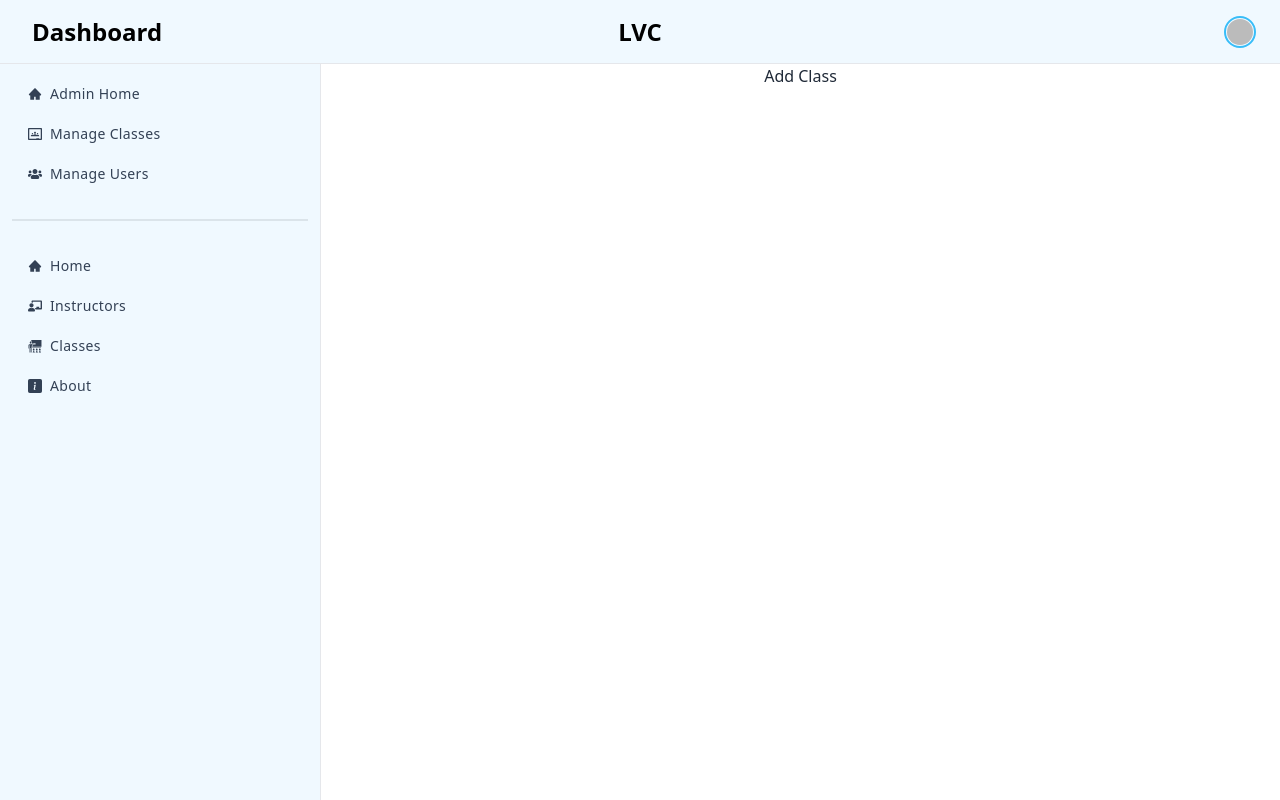
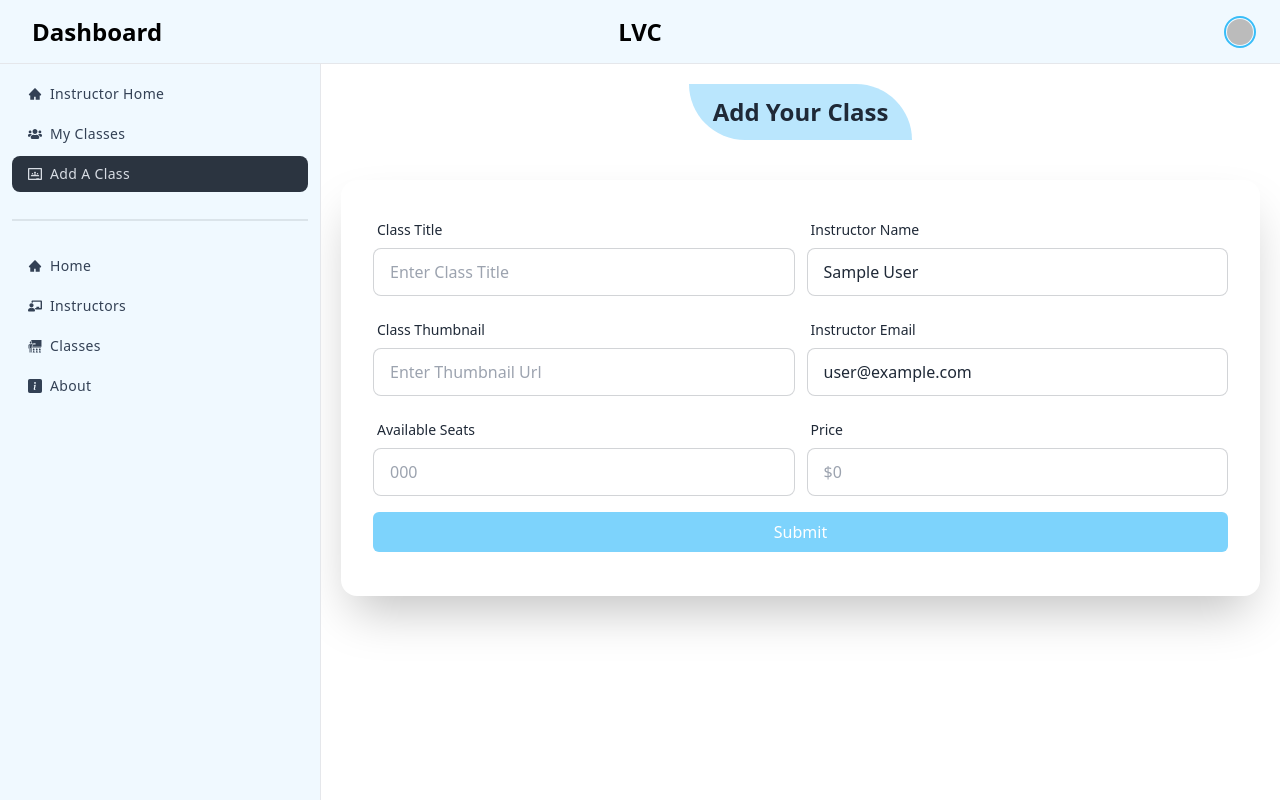
Before and after one commit to ApurbaHasanJ/LinguaViva-Camp, a React (Vite) app: page /dashboard/add-class in a window 1280 px wide. Shown: the top 800 px of the page. Built offline with nearby package versions, Linux system fonts and the light colour scheme; no server answers; sample sign-in values are in the browser's storage.

Commit message:
instuctor can add classes

```diff
--- a/src/Layouts/Dashboard/Dashboard.jsx
+++ b/src/Layouts/Dashboard/Dashboard.jsx
@@ -15,8 +15,8 @@ import Footer from "../../Pages/Shared/Footer/Footer";
 const Dashboard = () => {
   const navigate = useNavigate();
   // TODO: Load data from the server to have dynamic isAdmin based on Data
-  const isAdmin = true;
-  const isInstructor = false;
+  const isAdmin = false;
+  const isInstructor = true;
   // const isStudent = true;
 
   // const location = useLocation();
@@ -112,7 +112,7 @@ const Dashboard = () => {
             <HiChevronDoubleRight className="text-2xl " />
           </label>
           {/* Page content here */}
-          <div className="min-h-[100vh]">
+          <div className="min-h-[100vh] w-full">
             <Outlet />
           </div>
           <Footer />
--- a/src/Pages/Dashboard/AddAClass/AddClass.jsx
+++ b/src/Pages/Dashboard/AddAClass/AddClass.jsx
@@ -1,12 +1,196 @@
+import { useContext } from "react";
 import { Helmet } from "react-helmet";
+import { useForm } from "react-hook-form";
+import { AuthContext } from "../../../Providers/AuthProvider";
+import axios from "axios";
 
 const AddClass = () => {
+  const { user } = useContext(AuthContext);
+  const {
+    register,
+    handleSubmit,
+    formState: { errors },
+  } = useForm();
+
+  const onSubmit = async (data) => {
+    try {
+      const userToken = await getAuthToken(user);
+      const config = {
+        headers: {
+          Authorization: `Bearer ${userToken}`,
+        },
+      };
+      const response = await axios.post(
+        "http://localhost:5000/classes",
+        data,
+        config
+      );
+      console.log(response.data);
+    } catch (error) {
+      console.error("Error adding class:", error);
+    }
+  };
+
+  const getAuthToken = async (user) => {
+    try {
+      const response = await axios.post("http://localhost:5000/jwt", user);
+      const { userToken } = response.data;
+      return userToken;
+    } catch (error) {
+      console.error("Error in getting authentication token:", error);
+      throw error;
+    }
+  };
+
   return (
     <>
       <Helmet>
         <title>Add Class | LVC</title>
       </Helmet>
-      <div>Add Class</div>
+      <div className="flex justify-center">
+        <h2 className="text-center my-5 font-semibold text-2xl bg-sky-200 p-3 px-6 rounded-tr-full rounded-bl-full inline-block ">
+          Add Your Class
+        </h2>
+      </div>
+      <div className="card  pb-10 m-5  flex-shrink-0  shadow-2xl bg-base-100 mb-16">
+        <form
+          className="card-body w-full  pb-1"
+          onSubmit={handleSubmit(onSubmit)}
+        >
+          <div className="grid grid-cols-2 gap-3">
+            {/* Class Title */}
+            <div className="form-control mb-2">
+              <label className="label">
+                <span className="label-text font-medium">Class Title</span>
+              </label>
+              <input
+                {...register("clsTitle", {
+                  required: "Class title is required",
+                })}
+                type="text"
+                placeholder="Enter Class Title"
+                className="input input-bordered"
+              />
+              {errors.clsTitle && (
+                <span className="text-red-600 text-xs">
+                  {errors.clsTitle.message}
+                </span>
+              )}
+            </div>
+            {/* Instructor Name */}
+            <div className="form-control mb-2">
+              <label className="label">
+                <span className="label-text font-medium">Instructor Name</span>
+              </label>
+              <input
+                {...register("instructorName", {
+                  required: "Instructor Name is required",
+                })}
+                type="text"
+                readOnly
+                value={user?.displayName}
+                className="input input-bordered"
+              />
+              {errors.instructorName && (
+                <span className="text-red-600 text-xs">
+                  {errors.instructorName.message}
+                </span>
+              )}
+            </div>
+          </div>
+          <div className="grid grid-cols-2 gap-3">
+            {/* Class Thumbnail */}
+            <div className="form-control mb-2">
+              <label className="label">
+                <span className="label-text font-medium">Class Thumbnail</span>
+              </label>
+              <input
+                {...register("thumbnailUrl", {
+                  required: "Thumbnail is required",
+                })}
+                type="text"
+                placeholder="Enter Thumbnail Url"
+                className="input input-bordered"
+              />
+              {errors.thumbnailUrl && (
+                <span className="text-red-600 text-xs">
+                  {errors.thumbnailUrl.message}
+                </span>
+              )}
+            </div>
+            {/* Instructor Email */}
+            <div className="form-control mb-2">
+              <label className="label">
+                <span className="label-text font-medium">Instructor Email</span>
+              </label>
+              <input
+                {...register("instructorEmail", {
+                  required: "Email is required",
+                  pattern: {
+                    value: /^\S+@\S+$/i,
+                    message: "Invalid email address",
+                  },
+                })}
+                type="email"
+                readOnly
+                value={user?.email}
+                className="input input-bordered"
+              />
+              {errors.instructorEmail && (
+                <span className="text-red-600 text-xs ">
+                  {errors.instructorEmail.message}
+                </span>
+              )}
+            </div>
+          </div>
+          <div className="grid grid-cols-2 gap-3">
+            {/* available Seats */}
+            <div className="form-control mb-2">
+              <label className="label">
+                <span className="label-text font-medium">Available Seats</span>
+              </label>
+              <input
+                {...register("availableSeats", {
+                  required: "Seats is required",
+                })}
+                type="number"
+                placeholder="000"
+                className="input input-bordered"
+              />
+              {errors.availableSeats && (
+                <span className="text-red-600 text-xs">
+                  {errors.availableSeats.message}
+                </span>
+              )}
+            </div>
+            {/* price */}
+            <div className="form-control mb-2">
+              <label className="label">
+                <span className="label-text font-medium">Price</span>
+              </label>
+              <input
+                {...register("price", {
+                  required: "Price is required",
+                })}
+                type="number"
+                placeholder="$0"
+                className="input input-bordered"
+              />
+              {errors.price && (
+                <span className="text-red-600 text-xs">
+                  {errors.price.message}
+                </span>
+              )}
+            </div>
+          </div>
+
+          <input
+            type="submit"
+            className="bg-sky-300 w-full hover:bg-sky-400 hover:shadow-2xl p-2 rounded-md text-white"
+            value="Submit"
+          />
+        </form>
+      </div>
     </>
   );
 };
--- a/src/Pages/Dashboard/ManageClasses/ManageClasses.jsx
+++ b/src/Pages/Dashboard/ManageClasses/ManageClasses.jsx
@@ -1,19 +1,92 @@
-import { useQuery } from "@tanstack/react-query";
+import { useState } from "react";
+import { useMutation, useQuery, useQueryClient } from "@tanstack/react-query";
 import { Helmet } from "react-helmet";
 
+const ManageClasses = () => {
+  const queryClient = useQueryClient();
 
-const ManageClasses = () => {
-    const {data: classes= [], } = useQuery(['classes'], async()=>{
-        const res = await fetch('http://localhost:5000/users')
-        return res.json()
-    })
+  const { data: classes = [] } = useQuery(["classes"], async () => {
+    const res = await fetch("http://localhost:5000/classes");
+    return res.json();
+  });
+
+  const [feedback, setFeedback] = useState("");
+
+  const approveMutation = useMutation(async (id) => {
+    const res = await fetch(`http://localhost:5000/classes/${id}/approve`, {
+      method: "PATCH",
+    });
+    return res.json();
+  });
+
+  const denyMutation = useMutation(async (id) => {
+    const res = await fetch(`http://localhost:5000/classes/${id}/deny`, {
+      method: "PATCH",
+    });
+    return res.json();
+  });
+
+  const onSubmit = async (id) => {
+    const res = await fetch(`http://localhost:5000/classes/${id}/feedback`, {
+      method: "POST",
+      headers: {
+        "Content-Type": "application/json",
+      },
+      body: JSON.stringify({ feedback }),
+    });
+    if (res.ok) {
+      // Feedback submitted successfully
+      setFeedback("");
+      queryClient.invalidateQueries("classes");
+    } else {
+      // Error occurred while submitting feedback
+      console.error("Error submitting feedback:", res.statusText);
+    }
+  };
+
   return (
     <>
       <Helmet>
         <title>Manage Classes | LVC</title>
       </Helmet>
       <div>
-            {classes.length}
+        {classes.map((cls) => (
+          <div key={cls.id} className="class-card">
+            <img src={cls.thumbnailUrl} alt="Class Thumbnail" />
+            <h3>{cls.clsTitle}</h3>
+            <p>Instructor: {cls.instructorName}</p>
+            <p>Email: {cls.instructorEmail}</p>
+            <p>Available Seats: {cls.availableSeats}</p>
+            <p>Price: {cls.price}</p>
+            <p>Status: {cls.status}</p>
+            {cls.status === "pending" && (
+              <>
+                <button
+                  onClick={() => approveMutation.mutate(cls.id)}
+                  disabled={approveMutation.isLoading}
+                >
+                  Approve
+                </button>
+                <button
+                  onClick={() => denyMutation.mutate(cls.id)}
+                  disabled={denyMutation.isLoading}
+                >
+                  Deny
+                </button>
+              </>
+            )}
+            {cls.status !== "pending" && (
+              <div>
+                <p>Feedback:</p>
+                <textarea
+                  value={feedback}
+                  onChange={(e) => setFeedback(e.target.value)}
+                ></textarea>
+                <button onClick={() => onSubmit(cls.id)}>Submit Feedback</button>
+              </div>
+            )}
+          </div>
+        ))}
       </div>
     </>
   );
--- a/src/Pages/Login/Login.jsx
+++ b/src/Pages/Login/Login.jsx
@@ -111,7 +111,7 @@ const Login = () => {
                       message: "Invalid email address",
                     },
                   })}
-                  type="text"
+                  type="email"
                   placeholder="Your email"
                   className="input input-bordered"
                 />
--- a/src/Pages/Register/Register.jsx
+++ b/src/Pages/Register/Register.jsx
@@ -32,13 +32,17 @@ const Register = () => {
       userProfile(data.name, data.photoUrl);
       const loggedUser = res.user;
 
-      const saveUser = {name: data.name, email: data.email, img: data.photoUrl}
+      const saveUser = {
+        name: data.name,
+        email: data.email,
+        img: data.photoUrl,
+      };
       fetch("http://localhost:5000/users", {
-        method: 'POST',
-        headers:{
-          'content-type': 'application/json'
+        method: "POST",
+        headers: {
+          "content-type": "application/json",
         },
-        body: JSON.stringify(saveUser)
+        body: JSON.stringify(saveUser),
       })
         .then((res) => res.json())
         .then((data) => {
@@ -66,16 +70,19 @@ const Register = () => {
         const loggedUser = result.user;
         console.log(loggedUser);
 
-        const saveUser = {name: loggedUser.displayName, email: loggedUser.email, img: loggedUser.photoURL
-        }
+        const saveUser = {
+          name: loggedUser.displayName,
+          email: loggedUser.email,
+          img: loggedUser.photoURL,
+        };
         fetch("http://localhost:5000/users", {
-        method: 'POST',
-        headers:{
-          'content-type': 'application/json'
+          method: "POST",
+          headers: {
+            "content-type": "application/json",
           },
-        body: JSON.stringify(saveUser)
+          body: JSON.stringify(saveUser),
         })
-      .then(res => res.json())
+          .then((res) => res.json())
           .then(() => {
             navigate(path, { replace: true });
             Swal.fire({
@@ -84,8 +91,8 @@ const Register = () => {
               title: "Sign in Successfully",
               showConfirmButton: false,
               timer: 1500,
-          })
-      })
+            });
+          });
       })
       .catch((err) => {
         console.log(err.message);
@@ -162,7 +169,7 @@ const Register = () => {
                       message: "Invalid email address",
                     },
                   })}
-                  type="text"
+                  type="email"
                   placeholder="Your email"
                   className="input input-bordered"
                 />
```
Lines whose indentation alone changed are shown as unchanged.
